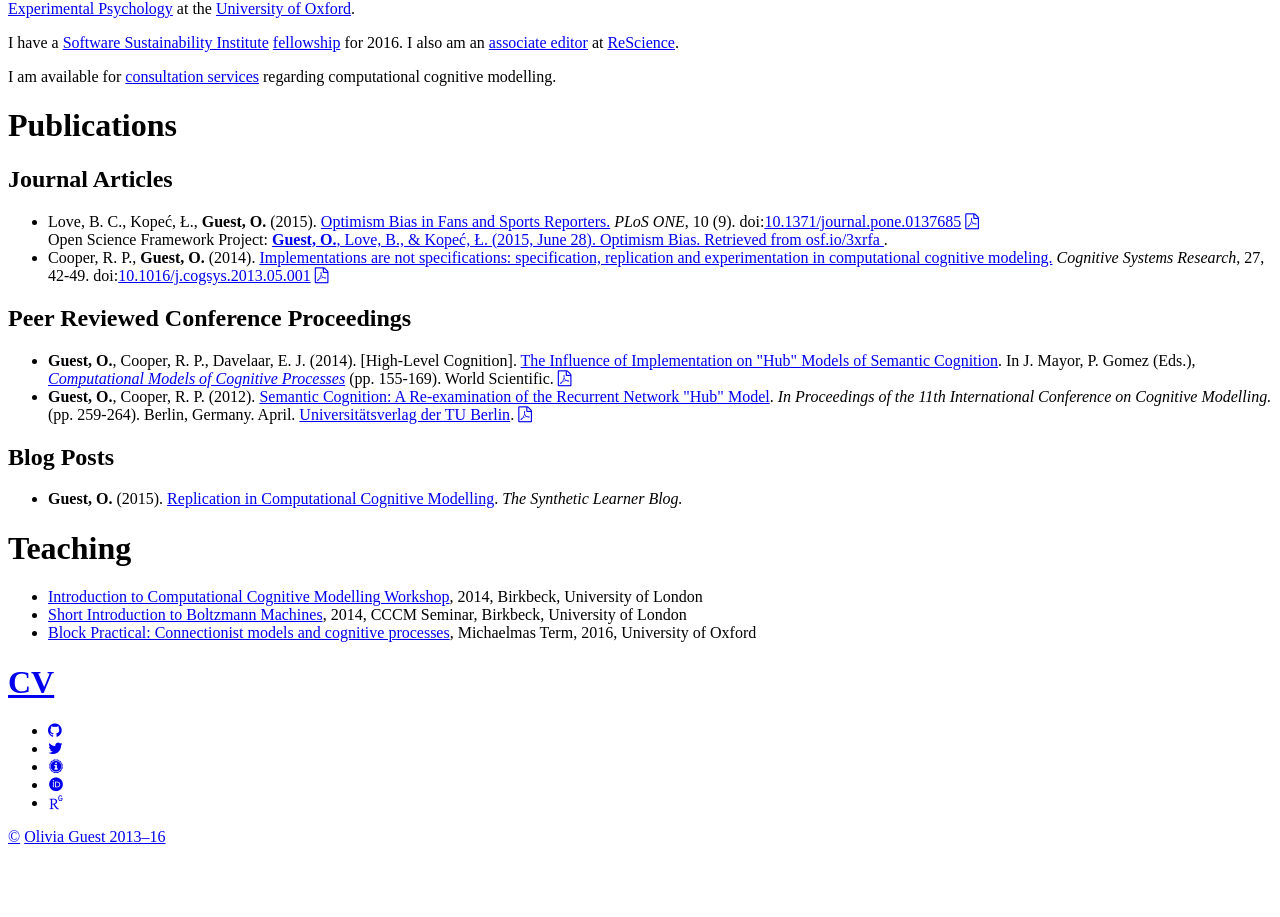
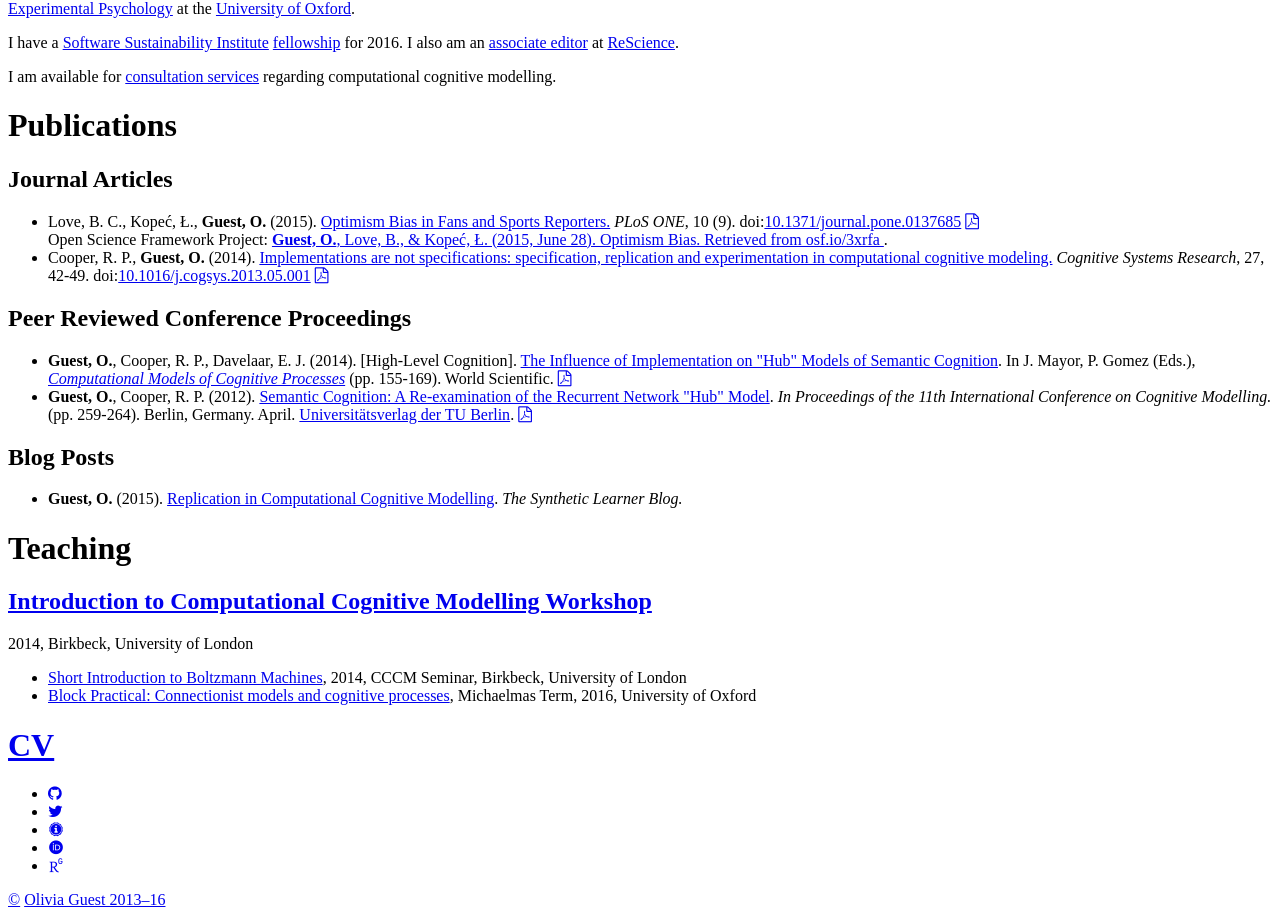
Before and after one commit to oliviaguest/oliviaguest.github.io, a Jekyll site: the page built from index.html, in a window 1280 px wide, cut to the strip 506-1423 px from the top of the page. Built offline with Jekyll 4.4.1, drawn with Linux system fonts in a browser that asks for light colours; nearby versions of some CDN libraries; some web fonts are replaced; before the commit the page ends 1360 px from its top, so only the background shows below that.

Commit message:
Update teaching.md

```diff
--- a/_includes/teaching.md
+++ b/_includes/teaching.md
@@ -1,6 +1,8 @@
+
+<h2><a href="//sites.google.com/site/introcompcog/">Introduction to Computational Cognitive Modelling Workshop</a></h2>
+2014, Birkbeck, University of London
 <ul class="cv">
 
-<li class="cv"><a href="//sites.google.com/site/introcompcog/">Introduction to Computational Cognitive Modelling Workshop</a>, 2014, Birkbeck, University of London</li>
 <li class="cv"><a href="/doc/BM.pdf">Short Introduction to Boltzmann Machines</a>, 2014, CCCM Seminar, Birkbeck, University of London</li>
 <li class="cv"><a href="/connectionism/">Block Practical: Connectionist models and cognitive processes</a>, Michaelmas Term, 2016, University of Oxford</li>
 
```
